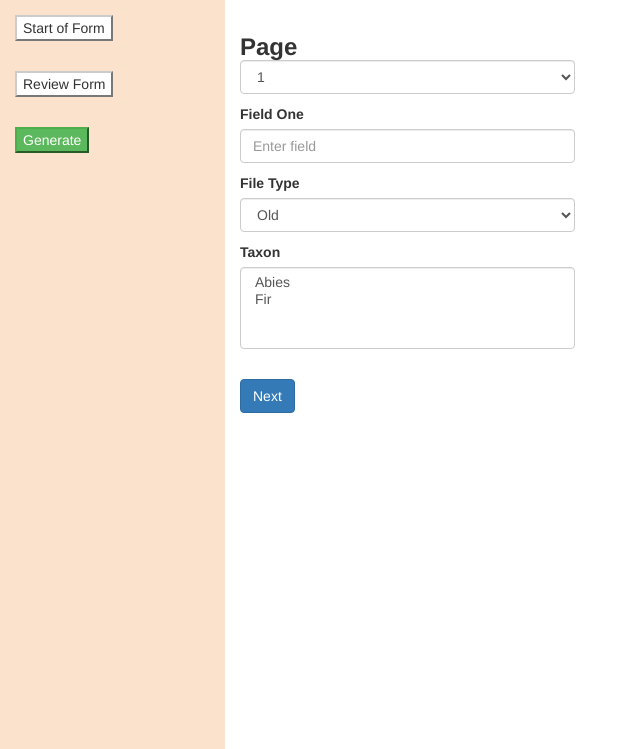
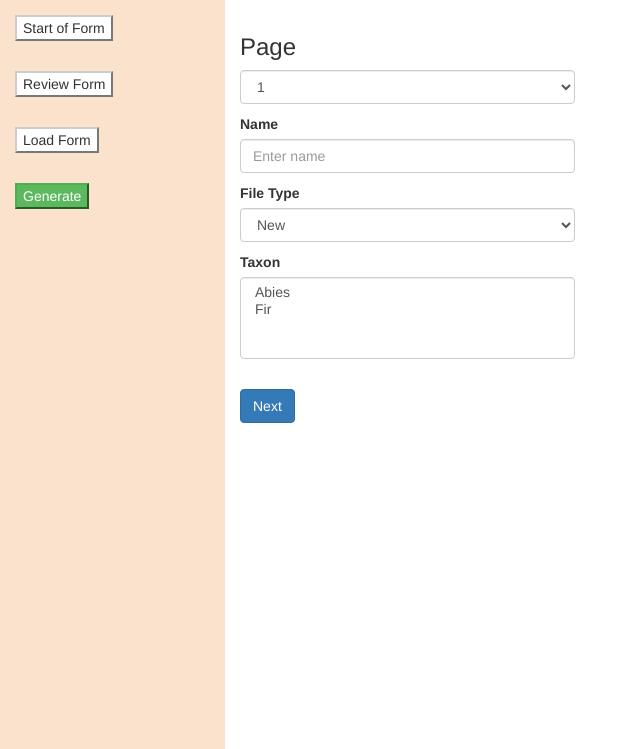
Before and after one commit to mnaircckel/calpalyn-web-gen, a Flask app: page / in a window 1280 px wide. Shown: the part 51-800 px from the top of the page, without its empty margins (0-640 px from the left). Run offline with Flask 2, Linux system fonts and the light colour scheme; some libraries are stand-ins or nearby versions.

Commit message:
Add for loading/saving

```diff
--- a/application.py
+++ b/application.py
@@ -1,3 +1,4 @@
+import json
 from flask import Flask, request, render_template
 app = Flask(__name__)
 app.config.update(
@@ -8,8 +9,19 @@ app.config.update(
 @app.route('/', methods=['GET', 'POST'])
 def handle_page():
     if request.method == 'POST':
-        print str(request.form)
+      with open('forms', 'a') as f:
+        f.write(json.dumps(dict(request.form))+'\n')
     return render_template('index.html')
+
+@app.route('/get_forms', methods=['GET'])
+def send_form():
+    data = {}
+    with open('forms', 'r') as f:
+      form_id = 0
+      for line in f:
+        data[form_id] = json.loads(line)
+        form_id += 1
+    return json.dumps(data)
 
 if __name__ == "__main__":
   app.run()
--- a/static/main.js
+++ b/static/main.js
@@ -4,7 +4,7 @@ var vform = new Vue({
     page: 1,
     maxPage: 4,
     field1: '',
-    field2: '1',
+    field2: 'New',
     field3: '',
     field4: '',
     field5: '',
@@ -12,7 +12,9 @@ var vform = new Vue({
     field7: '',
     field8: '',
     taxon: [],
-    species: [{name: "Abies"}, {name: "Fir"}]
+    species: [{name: "Abies"}, {name: "Fir"}],
+    formsData: {},
+    loadedForm: {}
   },
   methods: {
     submitForm: function() {
@@ -21,10 +23,37 @@ var vform = new Vue({
       }
     },
     previousPage: function () {
-      this.page = Math.max(this.page-1, 1)
+      vform.page = Math.max(this.page-1, 1)
     },
     nextPage: function () {
-      this.page = Math.min(this.page+1, this.maxPage)
+      vform.page = Math.min(this.page+1, this.maxPage)
+    },
+    loadFormsPage: function () {
+      vform.page = undefined
+      axios.get('/get_forms')
+        .then(function (response) {
+          vform.formsData = response.data
+        })
+        .catch(function (error) {
+          vform.formsData = {}
+        })
+    },
+    loadForm: function () {
+      try {
+        fields = vform.loadedForm
+        if (confirm("Do you really wish to load the form?") == true) {
+          for (field in fields){
+            var data = fields[field]
+            if(typeof(vform[field]) === "string"){
+              data = data.toString()
+            }
+            vform[field] = data
+          }
+        }
+      }
+      catch (e) {
+         alert("Unable to load form!")
+      }
     }
   },
   delimiters: ["[[","]]"]
--- a/templates/index.html
+++ b/templates/index.html
@@ -44,6 +44,11 @@
                         </li>
                         <li>
                             <a>
+                                <button class="btn-default" v-on:click="loadFormsPage()"><i class="fa"></i> Load Form</button>
+                            </a>
+                        </li>
+                        <li>
+                            <a>
                                 <button class="btn-success" v-on:click="submitForm()"><i class="fa"></i> Generate</button>
                             </a>
                         </li>
@@ -63,25 +68,34 @@
                             <div class="col-lg-6">
 
                                 <!-- Page Select -->
-                                <h3>
-                                    <b>Page</b>
+                                <h3 v-show="page <= maxPage && page >= 1">
+                                    <p>Page</p>
                                     <select v-model="page" class="form-control">
                                         <option :value="pageNum" v-text="pageNum" v-for="pageNum in maxPage"></option>
                                     </select>
                                 </h3>
 
+                                <!-- Get Forms Page -->
+                                <div v-show="page === undefined">
+                                    <h3>Load Form</h3>
+                                    <select v-model="loadedForm" class="form-control">
+                                        <option v-for="option in formsData" :value="option">[[ option.field1.toString() ]]</option>
+                                    </select>
+                                    <button type="button" v-on:click="loadForm()" class="btn-success"><i class="fa"></i> Load </button>
+                                </div>
+
                                 <!-- Pages for Calpalyn -->
                                 <div v-show="page === 1 || page === maxPage">
-                                    <label>Field One</label>
-                                    <input class="form-control" v-model="field1" maxlength="1" name="field1" placeholder="Enter field">
+                                    <label>Name</label>
+                                    <input class="form-control" v-model="field1" name="field1" placeholder="Enter name">
                                     <label>File Type</label>
                                     <select class="form-control" v-model="field2" name="field2">
                                       <option value="" disabled>Please select one</option>
-                                      <option value="1" selected>Old</option>
-                                      <option value="2">New</option>
+                                      <option value="Old" selected>Old</option>
+                                      <option value="New">New</option>
                                     </select>
                                     <label>Taxon</label>
-                                    <select v-model="taxon" class="form-control" multiple>
+                                    <select v-model="taxon" name="taxon" class="form-control" multiple>
                                         <option v-for="option in species">[[ option.name ]]</option>
                                     </select>
                                 </div>
@@ -107,14 +121,14 @@
 
                                 <!-- Forward / Back -->
                                 <br>
-                                <div class="container-footer" v-if="page !== maxPage && page != 1">
+                                <div class="container-footer" v-if="page < maxPage && page > 1">
                                     <button type="button" v-on:click="previousPage" class="btn btn-primary">Previous</button>
                                     <button type="button" v-on:click="nextPage" class="btn btn-primary">Next</button>
                                 </div>
-                                <div class="container-footer" v-else-if="page !== 1">
+                                <div class="container-footer" v-else-if="page == maxPage">
                                     <button type="button" v-on:click="previousPage" class="btn btn-primary">Previous</button>
                                 </div>
-                                <div class="container-footer" v-else>
+                                <div class="container-footer" v-else-if="page == 1">
                                     <button type="button" v-on:click="nextPage" class="btn btn-primary">Next</button>
                                 </div>
 
@@ -135,6 +149,8 @@
     <script src="{{ url_for('static', filename='jquery.js') }}"></script>
     <!-- Bootstrap Core JavaScript -->
     <script src="{{ url_for('static', filename='bootstrap.min.js') }}"></script>
+    <!--Axios -->
+    <script src="{{ url_for('static', filename='axios.min.js') }}"></script>
     <!-- Vue -->
     <script src="{{ url_for('static', filename='vue.js') }}"></script>
     <script src="{{ url_for('static', filename='main.js') }}"></script>
```
Also changed, not shown: static/axios.min.js (added), 1 other file.
